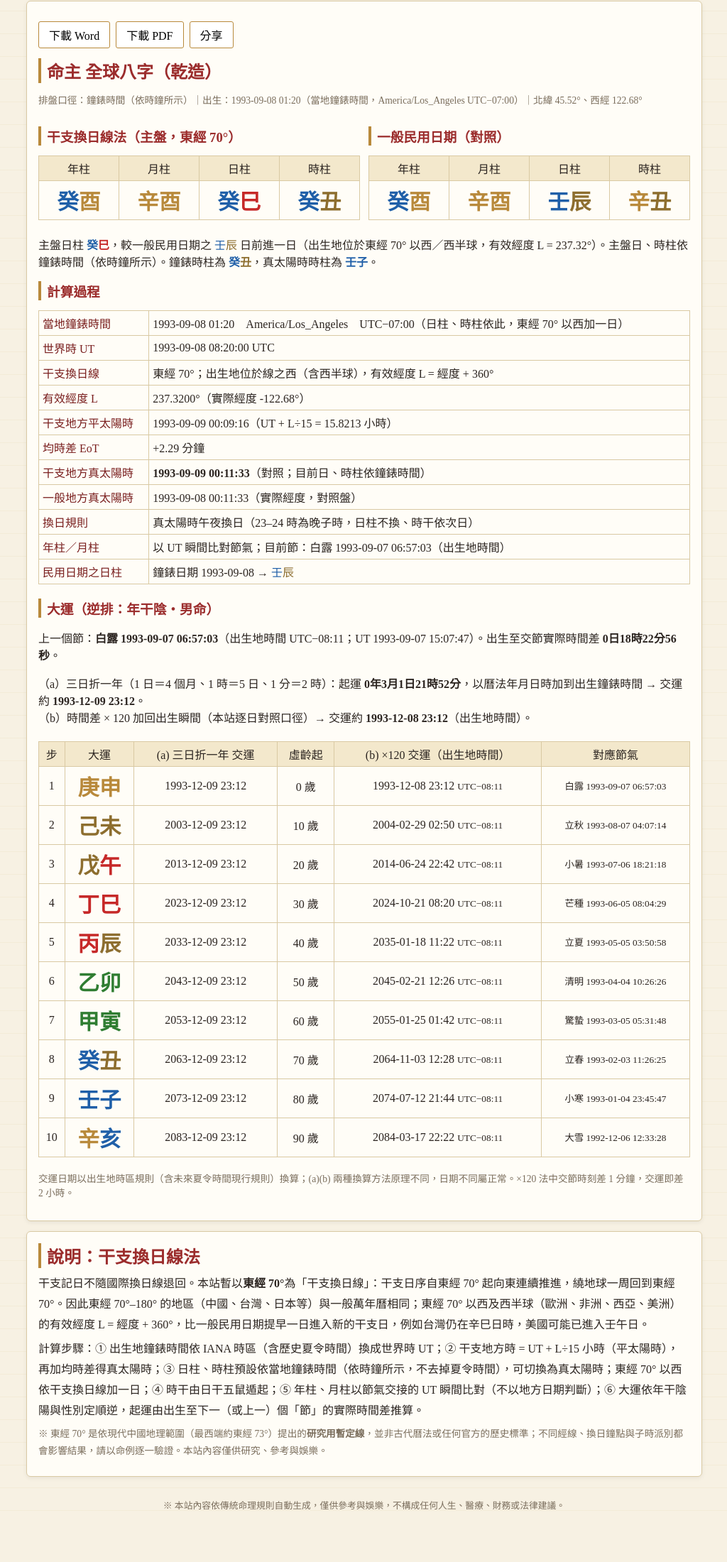
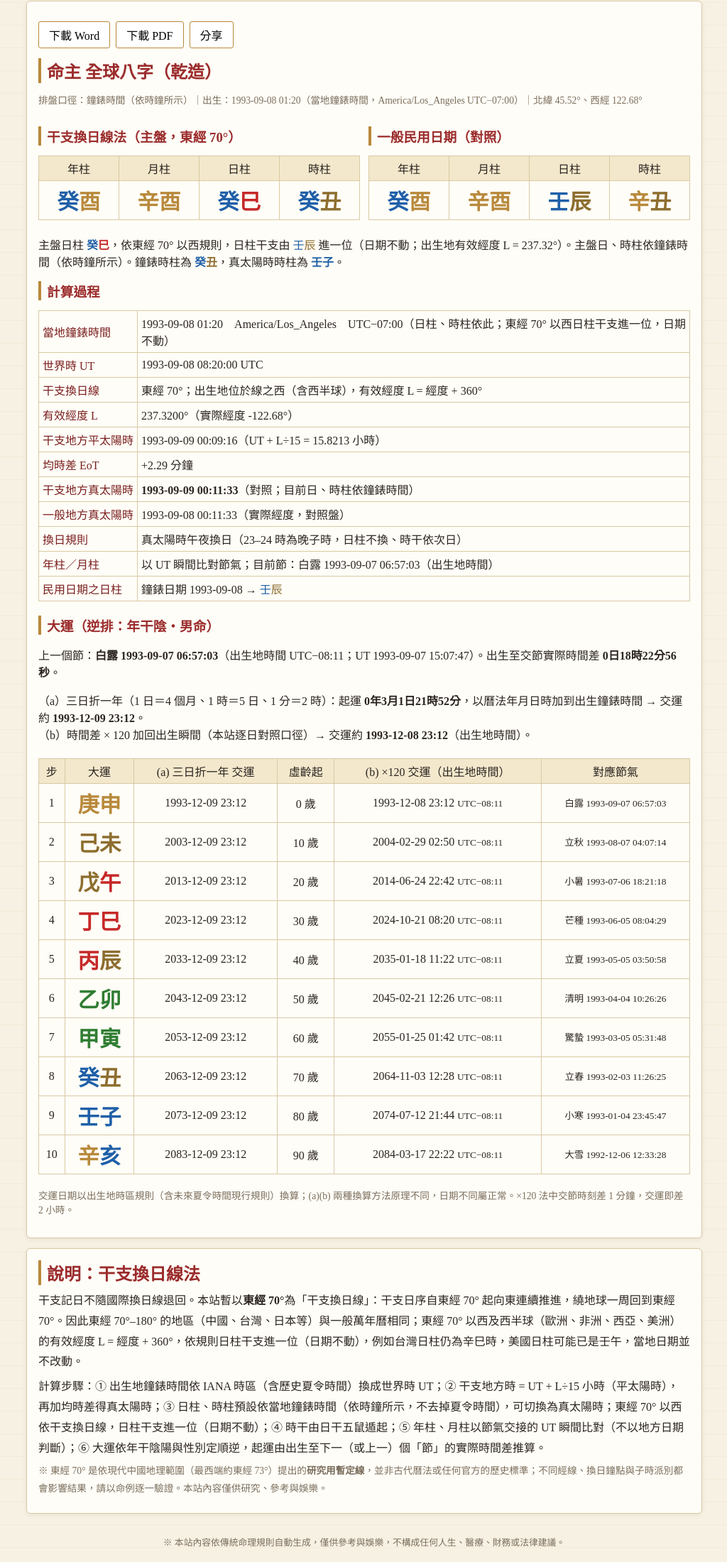
Before and after one commit to regulusab/bazi-site, a website built with Vite: page global.html in a window 1280 px wide. Shown: the part 648-2848 px from the top of the page at 71% size, without its empty margins (127-1151 px from the left). Before the commit the page ends 2807 px from the top, so only its background shows below. Built offline with nearby package versions, Linux system fonts and the light colour scheme.

Commit message:
說明用語：東經 70° 以西改述為日柱干支進一位（日期不動）
依老師核定：「東經 70° 以西日柱干支進一位（日期不動）」。畫面、說明與命盤備註不再寫成日期加一天或前進一日。

```diff
--- a/global.html
+++ b/global.html
@@ -22,8 +22,8 @@
 <div class="row"><button id="gCalc" class="pri">排盤</button></div><p id="gMsg" class="muted"></p></section>
 <section class="pane on" id="gOut"></section>
 <section class="card" id="gAbout"><h2>說明：干支換日線法</h2><div class="text">
-<p>干支記日不隨國際換日線退回。本站暫以<b>東經 70°</b>為「干支換日線」：干支日序自東經 70° 起向東連續推進，繞地球一周回到東經 70°。因此東經 70°–180° 的地區（中國、台灣、日本等）與一般萬年曆相同；東經 70° 以西及西半球（歐洲、非洲、西亞、美洲）的有效經度 L = 經度 + 360°，比一般民用日期提早一日進入新的干支日，例如台灣仍在辛巳日時，美國可能已進入壬午日。</p>
-<p>計算步驟：① 出生地鐘錶時間依 IANA 時區（含歷史夏令時間）換成世界時 UT；② 干支地方時 = UT + L÷15 小時（平太陽時），再加均時差得真太陽時；③ 日柱、時柱預設依當地鐘錶時間（依時鐘所示，不去掉夏令時間），可切換為真太陽時；東經 70° 以西依干支換日線加一日；④ 時干由日干五鼠遁起；⑤ 年柱、月柱以節氣交接的 UT 瞬間比對（不以地方日期判斷）；⑥ 大運依年干陰陽與性別定順逆，起運由出生至下一（或上一）個「節」的實際時間差推算。</p>
+<p>干支記日不隨國際換日線退回。本站暫以<b>東經 70°</b>為「干支換日線」：干支日序自東經 70° 起向東連續推進，繞地球一周回到東經 70°。因此東經 70°–180° 的地區（中國、台灣、日本等）與一般萬年曆相同；東經 70° 以西及西半球（歐洲、非洲、西亞、美洲）的有效經度 L = 經度 + 360°，依規則日柱干支進一位（日期不動），例如台灣日柱仍為辛巳時，美國日柱可能已是壬午，當地日期並不改動。</p>
+<p>計算步驟：① 出生地鐘錶時間依 IANA 時區（含歷史夏令時間）換成世界時 UT；② 干支地方時 = UT + L÷15 小時（平太陽時），再加均時差得真太陽時；③ 日柱、時柱預設依當地鐘錶時間（依時鐘所示，不去掉夏令時間），可切換為真太陽時；東經 70° 以西依干支換日線，日柱干支進一位（日期不動）；④ 時干由日干五鼠遁起；⑤ 年柱、月柱以節氣交接的 UT 瞬間比對（不以地方日期判斷）；⑥ 大運依年干陰陽與性別定順逆，起運由出生至下一（或上一）個「節」的實際時間差推算。</p>
 <p class="muted">※ 東經 70° 是依現代中國地理範圍（最西端約東經 73°）提出的<b>研究用暫定線</b>，並非古代曆法或任何官方的歷史標準；不同經線、換日鐘點與子時派別都會影響結果，請以命例逐一驗證。本站內容僅供研究、參考與娛樂。</p></div></section>
 <footer>※ 本站內容依傳統命理規則自動生成，僅供參考與娛樂，不構成任何人生、醫療、財務或法律建議。</footer>
 </main><script type="module" src="./src/globalPage.js"></script></body></html>
--- a/src/global.js
+++ b/src/global.js
@@ -39,7 +39,7 @@ const hourStem=(dayStemIdx,zi)=>((dayStemIdx%5)*2+zi)%10;
 export function globalChart(inp){const wall=Date.UTC(inp.y,inp.m-1,inp.d,inp.hh,inp.mi);
  let ut,off,amb=null,gap=false;if(inp.fixedOffMin!=null&&inp.fixedOffMin!==''){off=+inp.fixedOffMin;ut=wall-off*6e4;}else{const r=wallToUt(inp.zone,wall,inp.second);ut=r.ut;off=r.off;amb=r.ambiguous;gap=r.gap;}
  const lon=+inp.lon,east=lon>=LINE,L=east?lon:lon+360,eot=eotMin(ut);
- const meanG=ut+L/15*H,trueG=meanG+eot*6e4; // 干支換日線法：牆鐘（日期可能比民用日期多一日）
+ const meanG=ut+L/15*H,trueG=meanG+eot*6e4; // 干支換日線法：牆鐘（日柱干支進一位，日期不動）
  const meanC=ut+lon/15*H,trueC=meanC+eot*6e4; // 一般：實際經度
  const rule=inp.rule==='23'?'23':'midnight';
  const mode=inp.timeMode==='clock'?'clock':'solar'; // 預設 solar，維持舊行為
--- a/src/globalPage.js
+++ b/src/globalPage.js
@@ -27,9 +27,9 @@ function run(){const [y,m,d]=$('#gDate').value.split('-').map(Number);const [hh,
  <p class="muted">排盤口徑：${timeModeLabel(c.timeMode,{stripped:c.dstStripped,dstMin:c.dstMin})}｜出生：${fmtW(c.wall)}（當地鐘錶時間，${c.zone}${$('#gOff').value!==''?'，手動偏移':''} ${offTxt(c.off)}）｜${sy} ${Math.abs(c.lat)}°、${sx} ${Math.abs(c.lon)}°</p>
  ${c.warn.map(w=>`<p class="warn">⚠ ${w}</p>`).join('')}
  <div class="gcols">${tbl('干支換日線法（主盤，東經 70°）',c.main)}${tbl('一般民用日期（對照）',c.civil)}</div>
- <p>主盤日柱 <b>${col(c.main.day)}</b>${c.main.day!==c.civil.day?`，較一般民用日期之 ${col(c.civil.day)} 日前進一日（出生地位於東經 70° 以西／西半球，有效經度 L = ${c.L.toFixed(2)}°）`:'，與一般民用日期相同'}。主盤日、時柱依${c.timeMode==='clock'?'鐘錶時間（依時鐘所示）':'真太陽時'}。鐘錶時柱為 <b>${col(c.clockHour)}</b>，真太陽時時柱為 <b>${col(c.solarHour)}</b>。</p>
+ <p>主盤日柱 <b>${col(c.main.day)}</b>${c.main.day!==c.civil.day?`，依東經 70° 以西規則，日柱干支由 ${col(c.civil.day)} 進一位（日期不動；出生地有效經度 L = ${c.L.toFixed(2)}°）`:'，與一般民用日期相同'}。主盤日、時柱依${c.timeMode==='clock'?'鐘錶時間（依時鐘所示）':'真太陽時'}。鐘錶時柱為 <b>${col(c.clockHour)}</b>，真太陽時時柱為 <b>${col(c.solarHour)}</b>。</p>
  <h3>計算過程</h3><div class="scroll"><table class="calc">
- <tr><td>當地鐘錶時間</td><td>${fmtW(c.wall)}　${c.zone}　${offTxt(c.off)}${c.amb?'（時鐘回撥重複時段）':''}${c.gap?'（不存在之鐘點）':''}${c.timeMode==='clock'?'（日柱、時柱依此，東經 70° 以西加一日）':''}</td></tr>
+ <tr><td>當地鐘錶時間</td><td>${fmtW(c.wall)}　${c.zone}　${offTxt(c.off)}${c.amb?'（時鐘回撥重複時段）':''}${c.gap?'（不存在之鐘點）':''}${c.timeMode==='clock'?'（日柱、時柱依此；東經 70° 以西日柱干支進一位，日期不動）':''}</td></tr>
  <tr><td>世界時 UT</td><td>${fmtW(c.ut,true)} UTC</td></tr>
  <tr><td>干支換日線</td><td>東經 ${LINE}°；出生地${c.east?'位於線之東（東經 70°–180°），日序同一般萬年曆':'位於線之西（含西半球），有效經度 L = 經度 + 360°'}</td></tr>
  <tr><td>有效經度 L</td><td>${c.L.toFixed(4)}°（實際經度 ${c.lon}°）</td></tr>
--- a/src/sheetPage.js
+++ b/src/sheetPage.js
@@ -23,7 +23,7 @@ export function initSheet(){const pane=$('#sheet');if(pane.dataset.init)return;p
  <label>緯度<input id="sLat" type="number" step="0.0001" value="25.0330"></label>
  <label>經度<input id="sLon" type="number" step="0.0001" value="121.5654"></label>
  <label class="chk"><span><input type="checkbox" id="sStd"> 改以當地標準時間排盤（扣除夏令時間）</span><small class="muted">預設依時鐘所示、不去掉夏令。台灣曾實施：1945–1961、1974–1975、1979 年夏季</small></label>
- <label>日柱換日<select id="sDayRule"><option value="line">干支換日線（東經70°以西加一日，與星僑相同）</option><option value="civil">依出生地當地日期</option></select></label>
+ <label>日柱換日<select id="sDayRule"><option value="line">干支換日線（東經70°以西日柱干支進一位、日期不動，與星僑相同）</option><option value="civil">依出生地當地日期</option></select></label>
  <label>列表日期<input type="date" id="sList"></label>
  </div>
  <div class="row"><button id="sGen" class="pri">產生詳細命盤</button><button id="sPdf" disabled>下載 PDF</button><button id="sDocx" disabled>下載 Word</button><button id="sFrom">帶入「命主資料」</button><button id="sShare" disabled>分享連結</button></div>
@@ -50,7 +50,7 @@ export async function gen(){const msg=$('#sMsg'),note=$('#sNote');const inp=inpu
  let r;try{r=sheetData(inp);}catch(e){msg.textContent='排盤失敗：'+e.message;return;}
  const glyphs=layoutSheet(r.W);cur={inp,W:r.W,info:r.info,glyphs};
  const i=r.info,notes=[];
- notes.push(timeModeLabel(inp.timeMode,{stripped:i.dst&&inp.useStd,dstMin:i.dst}));if(i.dst&&inp.useStd)notes.push(`出生時為夏令時間，已扣除 ${i.dst} 分鐘`);if(i.shift)notes.push('出生地在東經70°以西，依干支換日線日柱加一日');
+ notes.push(timeModeLabel(inp.timeMode,{stripped:i.dst&&inp.useStd,dstMin:i.dst}));if(i.dst&&inp.useStd)notes.push(`出生時為夏令時間，已扣除 ${i.dst} 分鐘`);if(i.shift)notes.push('出生地在東經70°以西，依干支換日線日柱干支進一位（日期不動）');
  if(i.gap)notes.push('此時刻在夏令時間切換的跳空區間內，請確認');if(i.amb)notes.push('此時刻在夏令時間切換的重複區間內（採第一次）');
  note.textContent=`八字：${[...r.W.bazi].reverse().join(' ')}（年月日時）${notes.length?'｜'+notes.join('；'):''}`;
  msg.textContent='載入字型中…';
```
